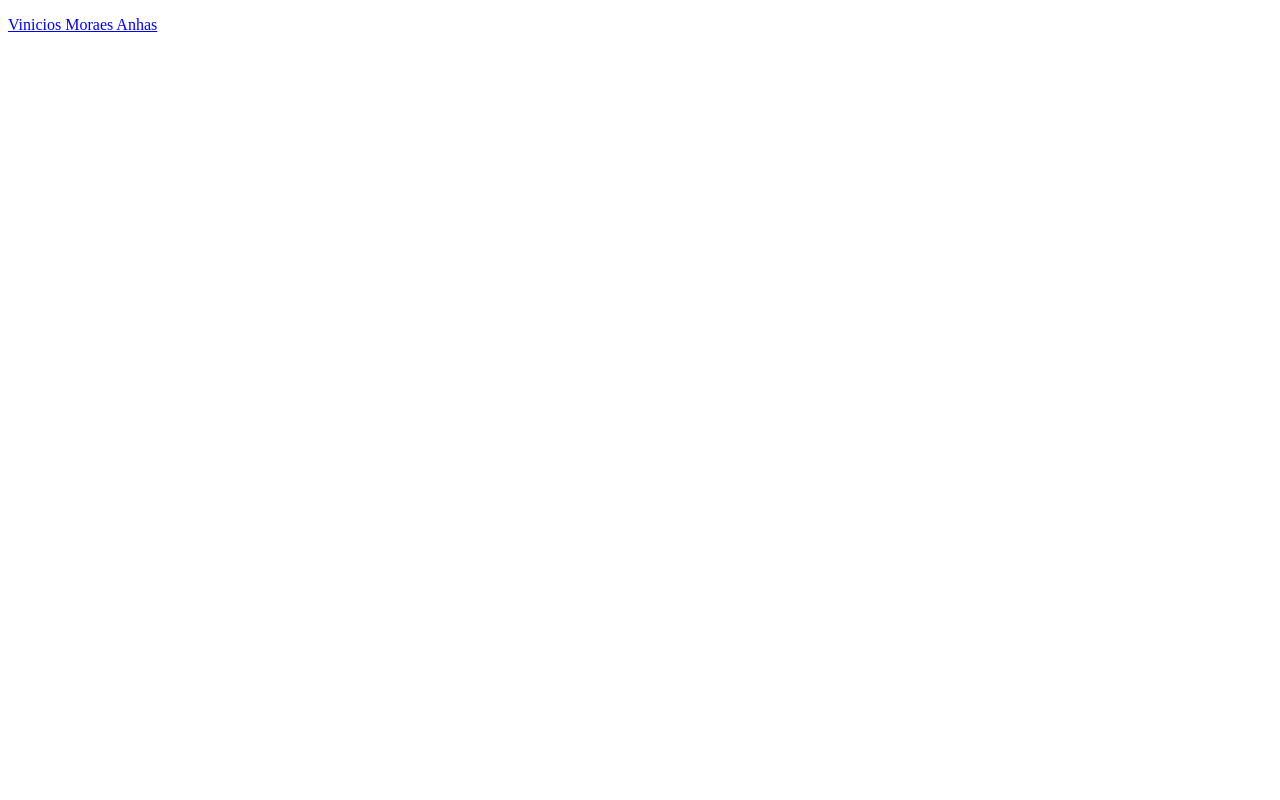
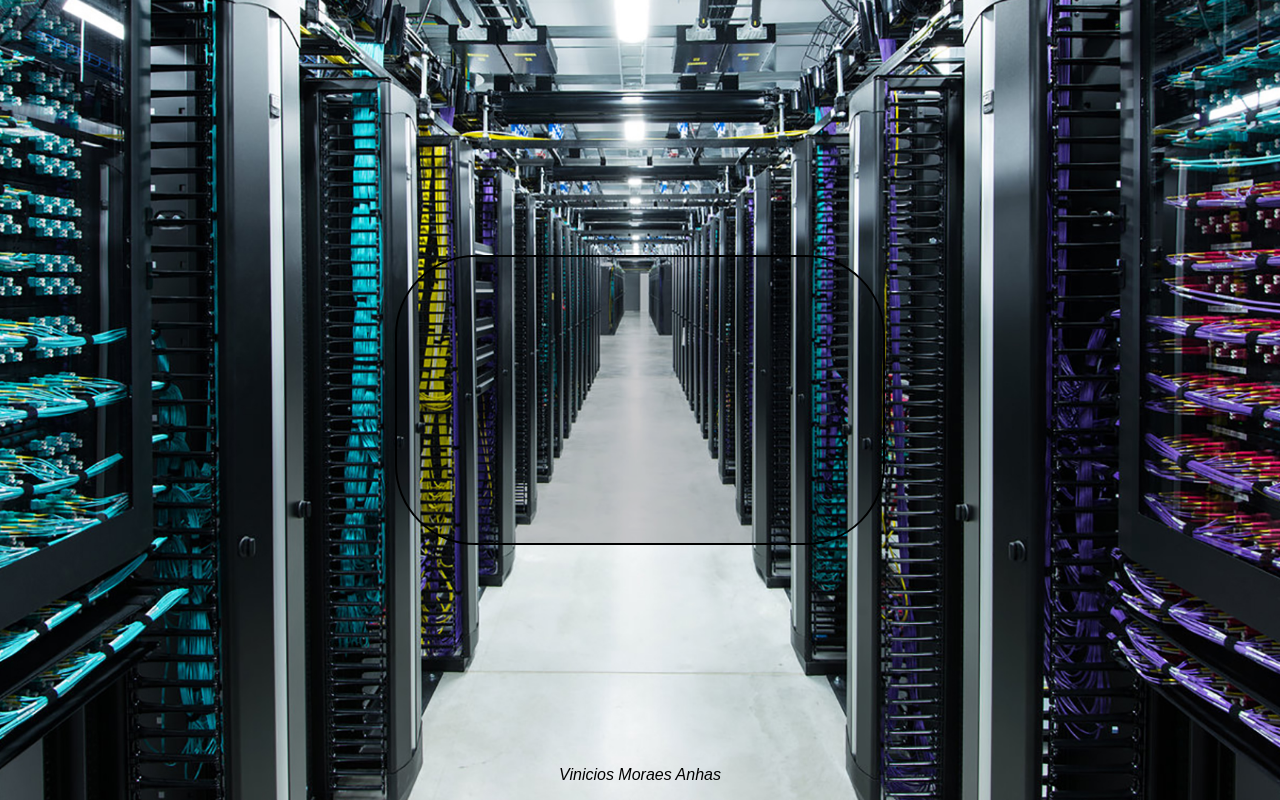
Before and after one commit to viniciosAnhas/Front-ESP8266, a plain HTML site: page index.html in a window 1280 px wide. Drawn offline with Linux system fonts and the light colour scheme; the site is published under a folder, as on GitHub Pages, so addresses that start at the root find nothing.

Commit message:
corrigido o link do rodape

```diff
--- a/index.html
+++ b/index.html
@@ -10,8 +10,8 @@
             <title>Monitoramento</title>
 
             <link rel="shortcut icon" href="icon/icon.png" type="image/x-icon">
-            <link rel="stylesheet" href="/css/style.css">
-            <script src="/js/script.js"></script>
+            <link rel="stylesheet" href="css/style.css">
+            <script src="js/script.js"></script>
 
         </head>
 
@@ -29,7 +29,7 @@
 
             <footer>
 
-                <p> <a href="https://br.linkedin.com/in/vinicios-moraes-anhas-199478160">Vinicios Moraes Anhas</a></p>
+                <p> <a href="https://br.linkedin.com/in/vinicios-moraes-anhas-199478160" target="_blank">Vinicios Moraes Anhas</a></p>
 
             </footer>
 
```
